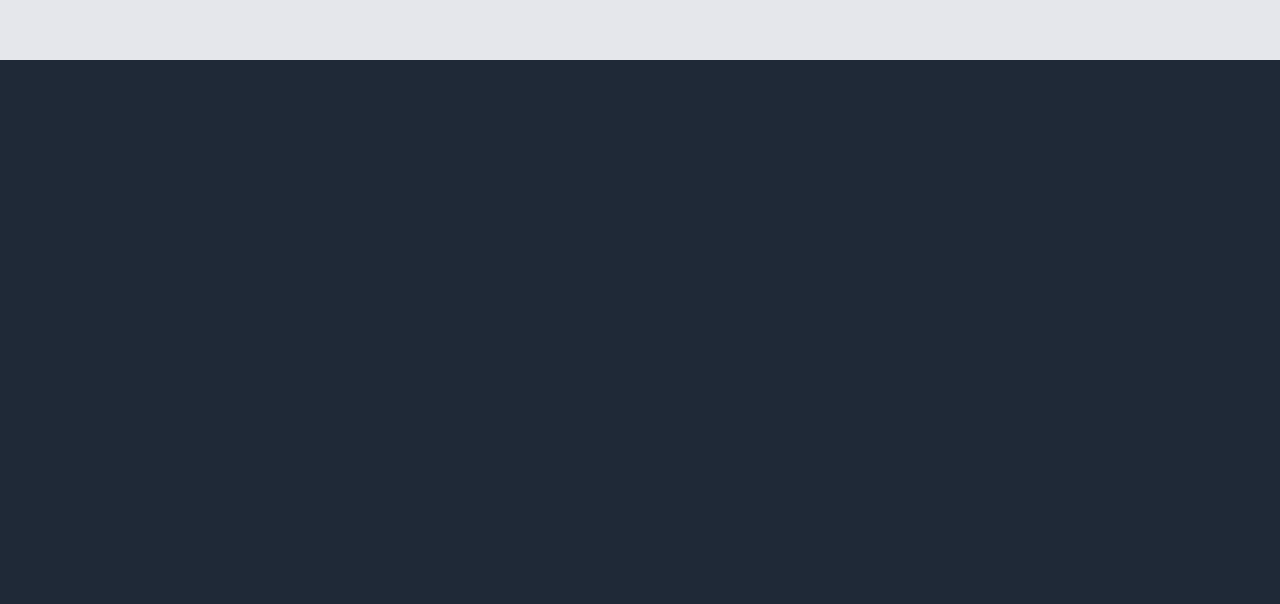
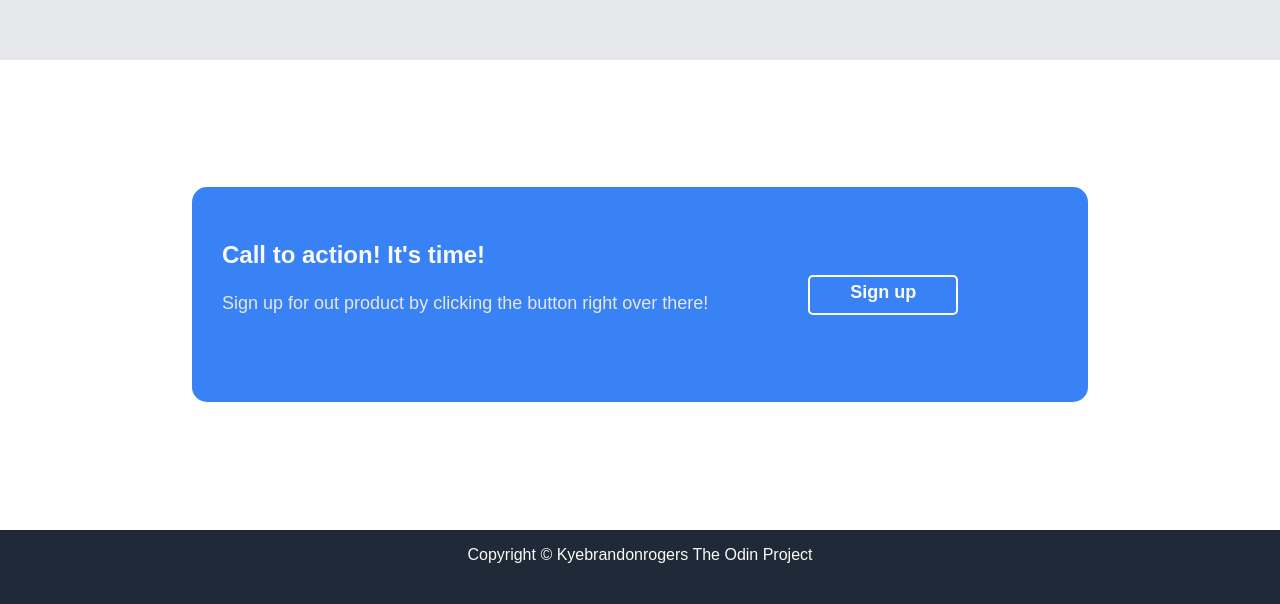
Before and after one commit to Kyebrandonrogers/landing_page, a plain HTML site: page index.html in a window 1280 px wide. Shown: the part 1872-2476 px from the top of the page. Drawn offline with Linux system fonts and the light colour scheme.

Commit message:
final product

```diff
--- a/index.html
+++ b/index.html
@@ -24,7 +24,6 @@
                     <div class="link">
                         <p>header link three</p>
                     </div>
-
                 </div>
             </div>
             <div class="hero">
@@ -37,7 +36,6 @@
                     <img src="https://images.unsplash.com/photo-1689794392322-1dce187266cd?ixlib=rb-4.0.3&ixid=M3wxMjA3fDB8MHxwaG90by1wYWdlfHx8fGVufDB8fHx8fA%3D%3D&auto=format&fit=crop&w=1095&q=80">
                 </div>
             </div>
-
         </div>
         <div class="boxes">
             <div id="box-header">
@@ -69,17 +67,28 @@
                     </div>
                 </div>
             </div>
-
         </div>
         <div class="container">
             <div id="quoteText">
                 <p>Never gonna give you up, never gonna let you down, never gonna run around and desert you, never gonna make you cry, never gonna say goodbye, never gonna tell a lie and hurt you:</p>
                 <p id="author">-Rick Astley</p>
             </div>
-
         </div>
         <div class="footer-contained">
-
+            <div class="footer-container">
+                <div class="callToAction">
+                    <div>
+                        <h3 id="callTitle">Call to action! It's time!</h3>
+                        <p id="callText">Sign up for out product by clicking the button right over there!</p>
+                    </div>
+                    <div id="btnHold">
+                        <button id="callBtn">Sign up</button>
+                    </div>
+                </div>
+            </div>
+            <div class="footer">
+                <p>Copyright &copy Kyebrandonrogers The Odin Project</p>
+            </div>
         </div>
     </body>
 </html>
--- a/styles.css
+++ b/styles.css
@@ -5,10 +5,6 @@ body {
     margin: 0;
     padding: 0;
     font-family: Arial, Helvetica, sans-serif;
-}
-
-* {
-    /* border: 2px solid red; */
 }
 
 .hero-contained {
@@ -153,7 +149,50 @@ img {
 
 
 .footer-contained {
+    display: flex;
+    flex-direction: column;
+}
+
+.footer-container {
+    height: 58vh;
+    padding: 20px 15vw;
+    flex: 1 1 auto;
+    display: flex;
+    justify-content: center;
+    align-items: center;
+}
+.callToAction {
+    box-sizing: border-box;
+    flex: 1;
+    height: 50%;
+    border-radius: 15px;
+    background-color: #3882f6;
+    display: flex;
+    padding: 30px;
+}
+
+.callToAction div {
+    flex: 1 1 auto;
+}
+
+#callTitle {
+    color: #f9faf8;
+    font-weight: bold;
+    font-size: 24px;
+}
+
+#callText {
+    color: #e5e7eb;
+    display: inline;
+    font-size: 18px;
+}
+
+.footer {
+    height: 10vh;
     background-color: #1f2937;
+    flex: 1 1 auto;
+    text-align: center;
+    color: #f9faf8;
 }
 
 .container {
@@ -171,6 +210,21 @@ img {
     color: #1f2937;
 }
 
+#callBtn {
+    border: 2px solid white;
+    border-radius: 5px;
+    color: #f9faf8;
+    font-weight: bold;
+    text-align: center;
+    width: 150px;
+    height: auto;
+    padding-top:  5px;
+}
+
+#btnHold {
+    display: flex;
+    align-items: center;
+}
 
 #author {
     font-weight: bold;
```
